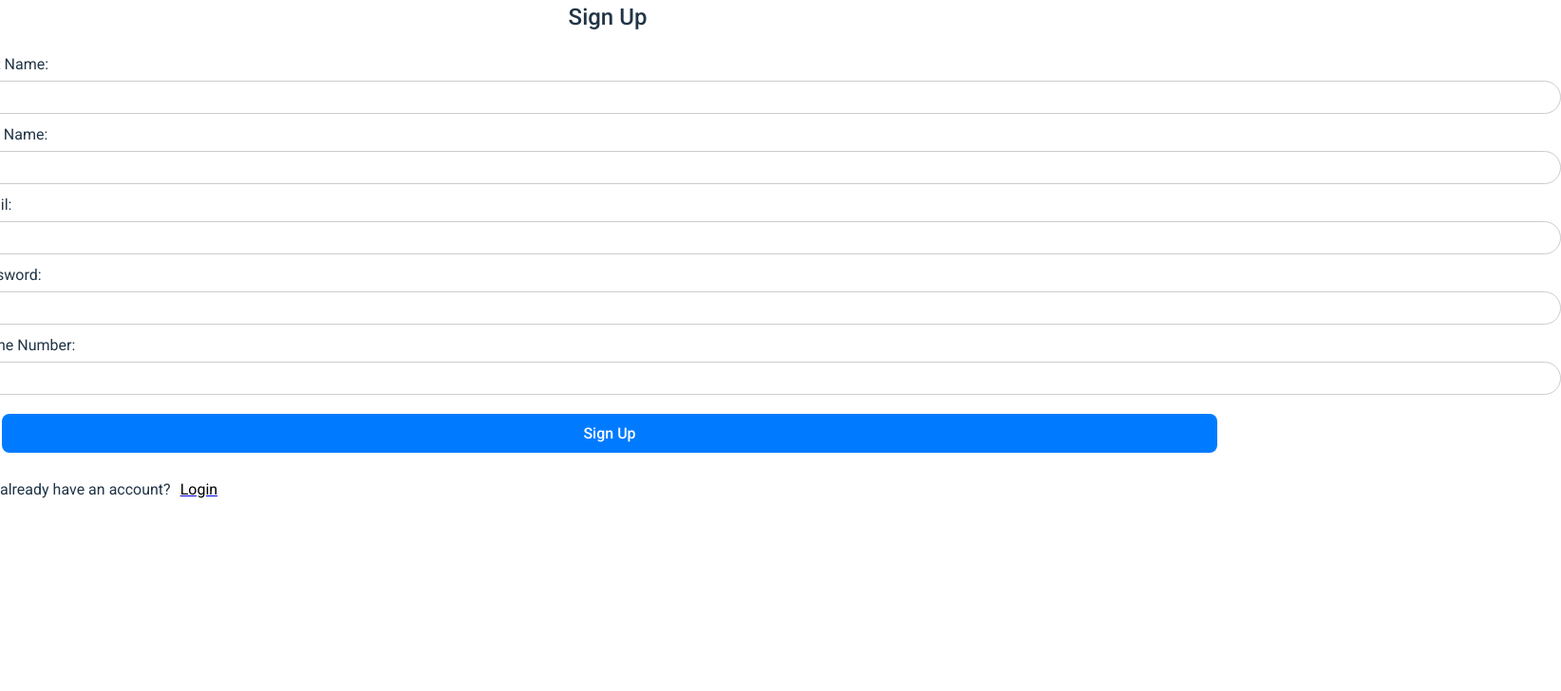
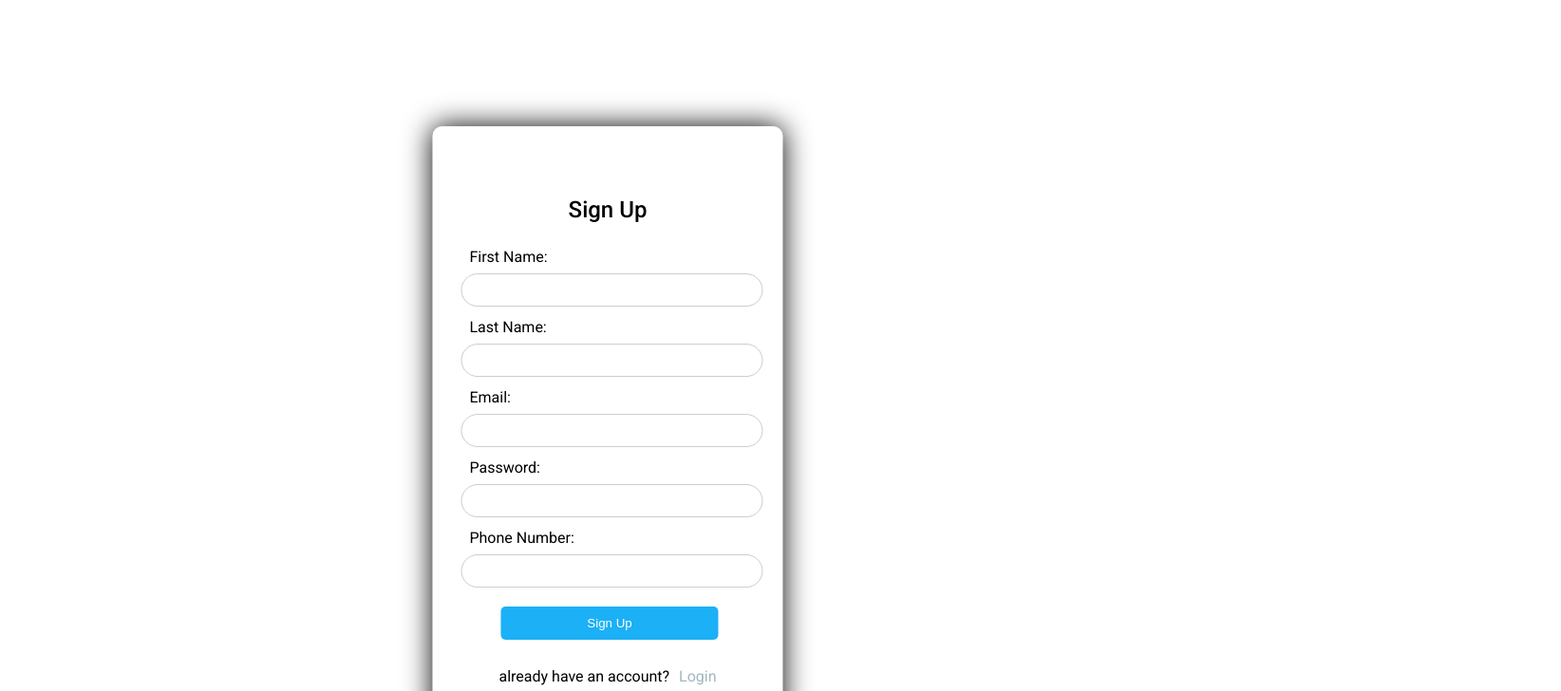
Before and after one commit to AymenBenyoub/RentALG, a React (Vite) app in the folder client/: page /signup in a window 1280 px wide. Shown: the top 728 px of the page at 95% size, 1644 px wide, since content can reach past the window. Built offline with nearby package versions, Linux system fonts and the light colour scheme; a web font is replaced by a local one.

Commit message:
fixed layout, implemented some of the sign-up function

```diff
--- a/client/src/Components/Header.jsx
+++ b/client/src/Components/Header.jsx
@@ -11,8 +11,12 @@ export default function Header() {
       </Link>
 
       <div className="right-side-nav">
-        <SecondaryButton text="Login" />
-        <PrimaryButton text="Sign up" />
+        <Link to="/login">
+          <SecondaryButton text="Login" />
+        </Link>
+        <Link to="/signup">
+          <PrimaryButton text="Sign up" />
+        </Link>
       </div>
     </nav>
   );
--- a/client/src/Routes/Login.jsx
+++ b/client/src/Routes/Login.jsx
@@ -1,29 +1,44 @@
 import { useState } from "react";
-import { Link } from "react-router-dom";
-import styles from "../styles/login-signup.module.css";
+import { Link, useHistory } from "react-router-dom";
+import "../styles/login-signup.css";
 
-const Login = () => {
+const Login = async () => {
   const [loginEmail, setLoginEmail] = useState("");
   const [loginPassword, setLoginPassword] = useState("");
-
-  // Function to handle login form submission
-  const handleLoginSubmit = (event) => {
+  const [error, setError] = useState("");
+  const history = useHistory();
+  const handleLoginSubmit = async (event) => {
     event.preventDefault();
-    // Add your login logic here
-    console.log("Login Email:", loginEmail);
-    console.log("Login Password:", loginPassword);
-    // Reset login fields after submission
-    setLoginEmail("");
-    setLoginPassword("");
+    try {
+      const response = await fetch("http://localhost:3000/api/users/login", {
+        method: "POST",
+        headers: {
+          "Content-Type": "application/json",
+        },
+        body: JSON.stringify({
+          email: loginEmail,
+          password: loginPassword,
+        }),
+      });
+      if (!response.ok) {
+        const data = await response.json();
+        throw new Error(data.error);
+      }
+      console.log("Login successful");
+      history.push("/");
+    } catch (error) {
+      setError(error.message);
+    }
   };
 
   return (
-    <div className={styles.centeredContainer}>
+    <div className="centered-container">
       <>
         <h2>Login</h2>
+        {error && <p className="error-message">{error}</p>}
         <form onSubmit={handleLoginSubmit}>
           <div>
-            <label className={styles.emailLogin} htmlFor="loginEmail">
+            <label className="emailLogin" htmlFor="loginEmail">
               Email:
             </label>
             <input
@@ -36,26 +51,35 @@ const Login = () => {
             />
           </div>
           <div>
-            <label className={styles.pwdLogin} htmlFor="loginPassword">
+            <label className="pwdLogin" htmlFor="loginPassword">
               Password:
             </label>
             <input
               type="password"
               id="loginPassword"
-              name="name"
+              name="password"
               value={loginPassword}
               onChange={(e) => setLoginPassword(e.target.value)}
               required
             />
           </div>
-          <button type="submit">Login</button>
+          <button
+            type="submit"
+            style={{
+              backgroundColor: "var(--primary-color",
+              border: "none",
+              borderRadius: "5px",
+            }}
+          >
+            Login
+          </button>
         </form>
       </>
 
-      <p className={styles.account}>
+      <p className="account">
         <p>Don&apos;t have an account?</p>
-        <Link to="/signup">
-          <p className={styles.change}>Sign up</p>
+        <Link to="/signup" className="link-decoration">
+          <p className="change">Sign up</p>
         </Link>
       </p>
     </div>
--- a/client/src/Routes/Signup.jsx
+++ b/client/src/Routes/Signup.jsx
@@ -1,6 +1,6 @@
 import { useState } from "react";
 import { Link } from "react-router-dom";
-import styles from "../styles/login-signup.module.css";
+import "../styles/login-signup.css";
 
 function Signup() {
   const [signupFirstName, setSignupFirstName] = useState("");
@@ -9,15 +9,38 @@ function Signup() {
   const [signupPassword, setSignupPassword] = useState("");
   const [signupPhoneNumber, setSignupPhoneNumber] = useState("");
 
-  const handleSignupSubmit = (event) => {
+  const handleSignupSubmit = async (event) => {
     event.preventDefault();
-    // Add your signup logic here
+    try {
+      const response = await fetch("http://localhost:3000/api/users/register", {
+        method: "POST",
+        headers: {
+          "Content-Type": "application/json",
+        },
+        body: JSON.stringify({
+          first_name: signupFirstName,
+          last_name: signupLastName,
+          email: signupEmail,
+          password: signupPassword,
+          phone_number: signupPhoneNumber,
+        }),
+      });
+
+      if (!response.ok) {
+        throw new Error("Signup request failed");
+      }
+
+      console.log("Signup successful");
+    } catch (error) {
+      // Handle signup error
+      console.error("Signup error:", error);
+    }
+
     console.log("Signup First Name:", signupFirstName);
     console.log("Signup Last Name:", signupLastName);
     console.log("Signup Email:", signupEmail);
     console.log("Signup Password:", signupPassword);
     console.log("Signup Phone Number:", signupPhoneNumber);
-    // Reset signup fields after submission
     setSignupFirstName("");
     setSignupLastName("");
     setSignupEmail("");
@@ -27,34 +50,37 @@ function Signup() {
 
   return (
     <>
+      <div className="centered-container">
         <h2>Sign Up</h2>
         <form onSubmit={handleSignupSubmit}>
           <div>
-          <label className={styles.fnSignup} htmlFor="signupFirstName">
+            <label className="fnSignup" htmlFor="signupFirstName">
               First Name:
             </label>
             <input
               type="text"
               id="signupFirstName"
+              className="name-input"
               value={signupFirstName}
               onChange={(e) => setSignupFirstName(e.target.value)}
               required
             />
           </div>
           <div>
-          <label className={styles.lnSignup} htmlFor="signupLastName">
+            <label className="lnSignup" htmlFor="signupLastName">
               Last Name:
             </label>
             <input
               type="text"
               id="signupLastName"
+              className="name-input"
               value={signupLastName}
               onChange={(e) => setSignupLastName(e.target.value)}
               required
             />
           </div>
           <div>
-          <label className={styles.emailSignup} htmlFor="signupEmail">
+            <label className="emailSignup" htmlFor="signupEmail">
               Email:
             </label>
             <input
@@ -66,7 +92,7 @@ function Signup() {
             />
           </div>
           <div>
-          <label className={styles.pwdSignup} htmlFor="signupPassword">
+            <label className="pwdSignup" htmlFor="signupPassword">
               Password:
             </label>
             <input
@@ -78,7 +104,7 @@ function Signup() {
             />
           </div>
           <div>
-          <label className={styles.pnSignup} htmlFor="signupPhoneNumber">
+            <label className="pnSignup" htmlFor="signupPhoneNumber">
               Phone Number:
             </label>
             <input
@@ -89,14 +115,24 @@ function Signup() {
               required
             />
           </div>
-        <button type="submit">Sign Up</button>
+          <button
+            type="submit"
+            style={{
+              backgroundColor: "var(--primary-color",
+              border: "none",
+              borderRadius: "5px",
+            }}
+          >
+            Sign Up
+          </button>
         </form>
-      <p className={styles.account}>
+        <p className="account">
           <p>already have an account?</p>
-        <Link to="/login">
-          <p className={styles.change}>Login</p>
+          <Link to="/login" className="link-decoration">
+            <p className="change">Login</p>
           </Link>
         </p>
+      </div>
     </>
   );
 }
--- a/client/src/main.jsx
+++ b/client/src/main.jsx
@@ -2,7 +2,7 @@ import React from "react";
 import ReactDOM from "react-dom/client";
 import App from "./App.jsx";
 // eslint-disable-next-line no-unused-vars
-import styles from "./styles/index.module.css";
+import "./styles/index.css";
 import { BrowserRouter } from "react-router-dom";
 
 ReactDOM.createRoot(document.getElementById("root")).render(
--- a/client/src/styles/index.module.css
+++ b/client/src/styles/index.css
@@ -565,3 +565,106 @@ footer p {
 .total-before-taxes-amount {
   font-weight: bold;
 }
+.centered-container {
+  position: absolute;
+  top: 50%;
+  left: 50%;
+  transform: translate(-50%, -50%);
+  margin-top: 80px;
+  box-shadow: 0 0 30px rgb(0, 0, 0);
+  border-radius: 10px;
+  padding: 70px;
+  align-items: center;
+  transition: opacity 0.5s ease;
+}
+
+/* Style for the form container */
+.form-container {
+  max-width: 400px;
+  padding: 20px;
+  border: 1px solid #ccc;
+  border-radius: 5px;
+  background-color: #f9f9f9;
+}
+
+/* Style for form headings */
+h2 {
+  margin-top: 0;
+  text-align: center;
+}
+
+/* Style for form fields */
+label {
+  display: block;
+  margin-bottom: 5px;
+}
+/* input[type="text"], */
+.name-input,
+input[type="email"],
+input[type="password"],
+input[type="tel"] {
+  width: 130%;
+  padding: 9px;
+  margin-bottom: 10px;
+  margin-left: -40px;
+  border: 1px solid #ccc;
+  border-radius: 20px;
+}
+
+.emailLogin,
+.pwdLogin,
+.fnSignup,
+.lnSignup,
+.emailSignup,
+.pwdSignup,
+.pnSignup {
+  margin-left: -31px;
+}
+button[type="submit"] {
+  margin: -5px;
+  margin-left: 2px;
+  width: 100%;
+  padding: 10px;
+  margin-top: 10px;
+  background-color: #007bff;
+  color: white;
+  border-radius: 8px;
+  cursor: pointer;
+}
+
+button[type="submit"]:hover {
+  background-color: #007bff;
+}
+
+/* Center the toggle button */
+.toggle-btn-container {
+  text-align: center;
+  margin-top: 10px;
+}
+
+.toggle-btn {
+  background: none;
+  border: none;
+  color: #007bff;
+  cursor: pointer;
+  text-decoration: underline;
+}
+
+.toggle-btn:focus {
+  outline: none;
+}
+.change:hover {
+  color: #2f91db;
+}
+.change {
+  cursor: pointer;
+  color: var(--secondary-color);
+  margin-left: 10px;
+  text-decoration: none;
+}
+.account {
+  display: inline-flex;
+}
+.loginEmail {
+  margin-left: -300px;
+}
--- a/client/src/styles/login-signup.module.css
+++ b/client/src/styles/login-signup.css
@@ -1,4 +1,4 @@
-button {
+/* button {
   border-radius: 8px;
   border: 1px solid transparent;
   padding: 0.6em 1.2em;
@@ -28,8 +28,8 @@ button:focus-visible {
   button {
     background-color: #f9f9f9;
   }
-}
-.centered-container {
+} */
+/* .centered-container {
   position: absolute;
   top: 50%;
   left: 50%;
@@ -42,7 +42,6 @@ button:focus-visible {
   transition: opacity 0.5s ease;
 }
 
-/* Style for the form container */
 .form-container {
   max-width: 400px;
   padding: 20px;
@@ -51,13 +50,11 @@ button:focus-visible {
   background-color: #f9f9f9;
 }
 
-/* Style for form headings */
 h2 {
   margin-top: 0;
   text-align: center;
 }
 
-/* Style for form fields */
 label {
   display: block;
   margin-bottom: 5px;
@@ -99,7 +96,6 @@ button[type="submit"]:hover {
   background-color: #007bff;
 }
 
-/* Center the toggle button */
 .toggle-btn-container {
   text-align: center;
   margin-top: 10px;
@@ -129,4 +125,4 @@ button[type="submit"]:hover {
 }
 .loginEmail {
   margin-left: -300px;
-}
+} */
```
Lines whose indentation alone changed are shown as unchanged.
